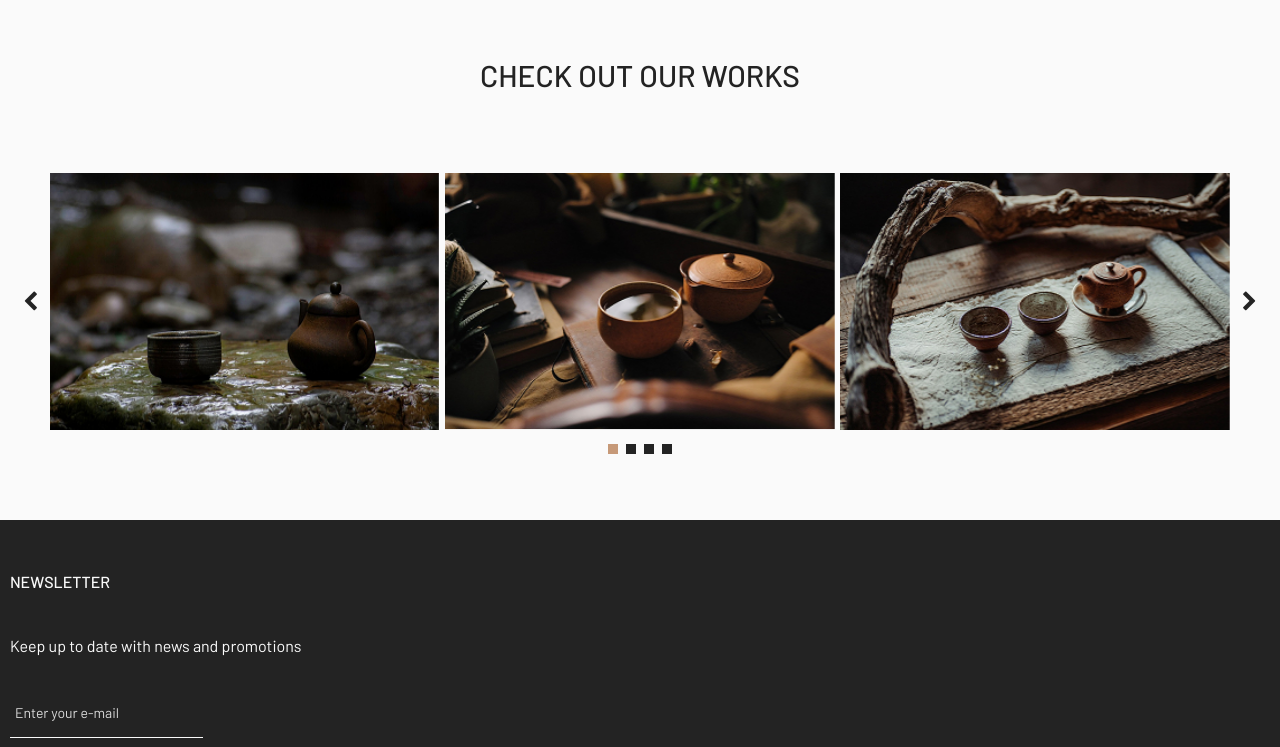
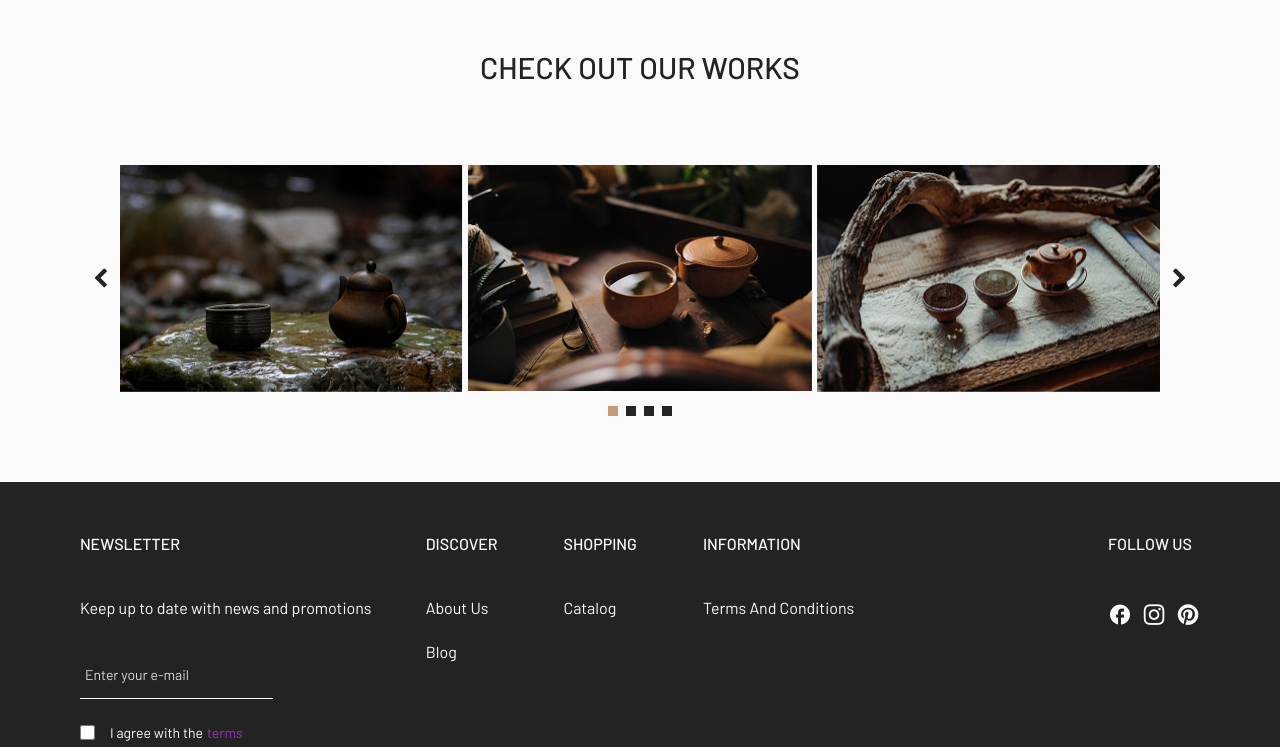
Before and after one commit to tecna-developer/ceramic, a website built with Vite: page index.html in a window 1280 px wide. Shown: the part 2053-2800 px from the top of the page. Built offline with nearby package versions, Linux system fonts and the light colour scheme.

Commit message:
style: footer grid layout

```diff
--- a/index.html
+++ b/index.html
@@ -164,7 +164,7 @@
 
     <footer class="footer">
         <div class="container">
-            <div footer__wrapper>
+            <div class="footer__wrapper">
                 <div class="footer__item">
                     <h4 class="footer__title">newsletter</h4>
                     <p class="footer__text">Keep up to date with news and promotions</p>
--- a/src/sass/base/variables.scss
+++ b/src/sass/base/variables.scss
@@ -74,5 +74,5 @@ html {
 .container {
   max-inline-size: 100%;
   margin-inline: auto;
-  padding-inline: 0.625rem;
+  padding-inline: clamp(10px, 5vw + 1rem, 240px);
 }
--- a/src/sass/blocks/footer.scss
+++ b/src/sass/blocks/footer.scss
@@ -84,3 +84,51 @@
   font-weight: 400;
   margin-top: 40px;
 }
+
+@media screen and (min-width: 768px) {
+  .footer {
+    &__wrapper {
+      display: grid;
+      grid: 1fr 1fr/ 1fr 1fr;
+      row-gap: 40px;
+    }
+    &__item {
+      &:first-child {
+        grid-column: 1 / -1;
+      }
+      &:last-child {
+        justify-self: end;
+      }
+    }
+    &__nav {
+      margin: 0;
+    }
+  }
+}
+
+@media screen and (min-width: 1200px) {
+  .footer {
+    &__wrapper {
+      grid-template-columns: 1fr max-content 1fr;
+      grid-template-rows: auto;
+      row-gap: 0;
+    }
+    &__item {
+      &:first-child {
+        grid-column: 1 / 2;
+      }
+      &:nth-child(2) {
+        grid-column: 2 / 3;
+      }
+      &:last-child {
+        grid-column: 3 / -1;
+      }
+    }
+    &__nav {
+      gap: 0 66px;
+    }
+  }
+  .copyright {
+    margin-top: 50px;
+  }
+}
```
